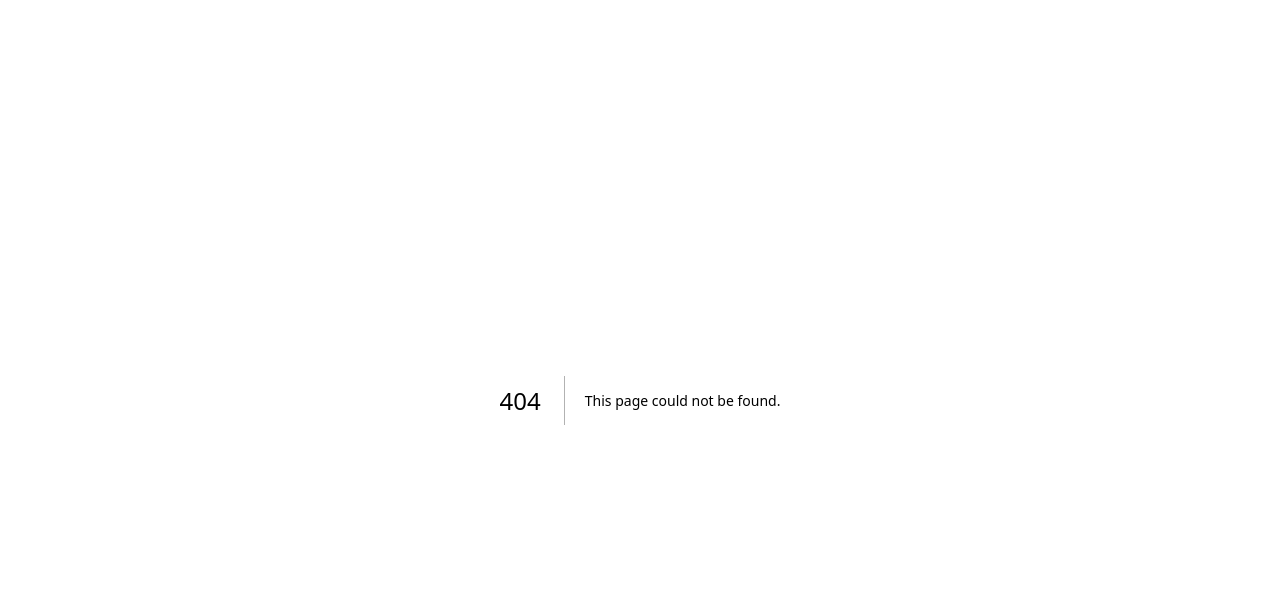
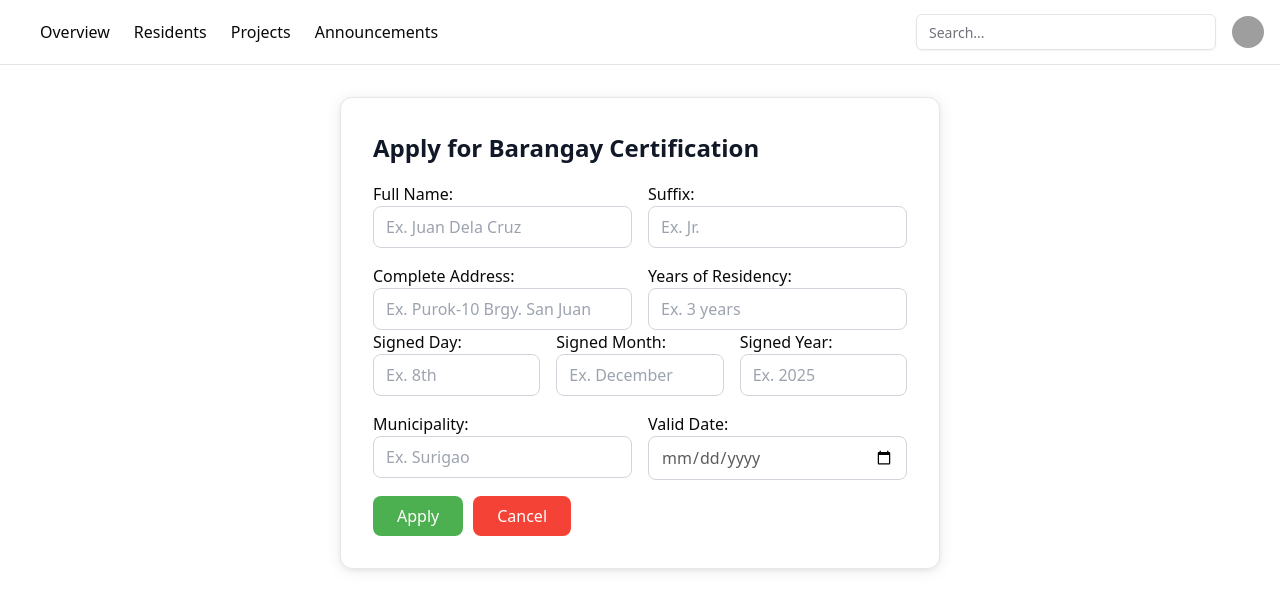
Before and after one commit to comekhazee1995/ph-barangay-web, a Next.js app: page /residents/brgy-cert in a window 1280 px wide. Before the commit this address had no page. Shown: the top 610 px of the page. Built offline with nearby package versions, Linux system fonts and the light colour scheme; grey boxes are pictures that could not be loaded.

Commit message:
certificate update"

```diff
--- /dev/null
+++ b/src/app/(dashboard)/residents/brgy-cert/brgy-cert.module.css
@@ -0,0 +1,109 @@
+.card {
+    background: #fff;
+    border-radius: 12px;
+    box-shadow: 0 2px 16px rgba(0,0,0,0.08), 0 1.5px 4px rgba(0,0,0,0.06);
+    padding: 2rem;
+    max-width: 600px;
+    margin: 2rem auto;
+    border: 1px solid #e5e7eb;
+}
+.cardTitle{
+    font-size: 1.5rem;
+    font-weight: 600;
+    color: #111827;
+    margin-bottom: 1rem;
+}
+.inputField {
+    width: 100%;
+    padding: 8px 12px;
+    border: 1px solid #d1d5db;
+    border-radius: 8px;
+    font-size: 1rem;
+    font-weight: 400;
+    transition: border-color 0.2s;
+}
+.inputFieldEmail {
+    width: 150%;
+    padding: 8px 12px;
+    border: 1px solid #d1d5db;
+    border-radius: 8px;
+    font-size: 1rem;
+    font-weight: 400;
+    transition: border-color 0.2s;
+}
+
+.formGroupRow1,
+.formGroupRow2,
+.formGroupRow3 {
+    margin-bottom: 1rem;
+}
+
+.formGrid1 {
+    display: grid;
+    grid-template-columns: 1fr 1fr;
+    gap: 1rem;
+}
+
+.formGrid2 {
+    display: grid;
+    grid-template-columns: 1fr 1fr;
+    gap: 1rem;
+}
+
+.formGrid3 {
+    display: grid;
+    grid-template-columns: 1fr 1fr 1fr;
+    gap: 1rem;
+}
+
+.formGrid4{
+    display: grid;
+    grid-template-columns: 1fr 1fr;
+    gap: 1rem;
+}
+
+.submit {
+    background-color: #4CAF50;
+    color: white;
+    padding: 8px 24px;
+    border: none;
+    border-radius: 8px;
+    cursor: pointer;
+    font-size: 1rem;
+    font-weight: 500;
+    transition: background 0.2s;
+    margin-top: 1rem;
+}
+.submit:hover {
+    background-color: #2c7230;
+}
+
+.cancel{
+    background-color: #f44336;
+    color: white;
+    padding: 8px 24px;
+    border: none;
+    border-radius: 8px;
+    cursor: pointer;
+    font-size: 1rem;
+    font-weight: 500;
+    transition: background 0.2s;
+    margin-top: 1rem;
+    margin-left: 10px;
+}
+.cancel:hover {
+    background-color: #c62828;
+}
+
+/* Responsive adjustments */
+@media (max-width: 900px) {
+    .card {
+        max-width: 95%;
+        padding: 1rem;
+    }
+    .formGrid1,
+    .formGrid2,
+    .formGrid3 {
+        grid-template-columns: 1fr;
+    }
+}
--- /dev/null
+++ b/src/app/(dashboard)/residents/brgy-cert/page.tsx
@@ -0,0 +1,137 @@
+'use client'
+import React, { useState, useEffect } from 'react';
+import { useRouter } from 'next/navigation';
+import styles from './brgy-cert.module.css'
+
+type ResidentFormProps = {
+    initialData?: any;
+    editingIndex?: number | null;
+    onClose: () => void;
+};
+
+const emptyForm = {
+    fullname: '',
+    suffix: '',
+    address: '',
+    residency: '',
+    dateDay: '',
+    dateMonth: '',
+    dateYear: '',
+    municipality: '',
+    dateValid: ''
+};
+
+const BarangayCertificationPage: React.FC<ResidentFormProps> = ({ initialData, editingIndex, onClose }) => {
+    const router = useRouter();
+    const [formData, setFormData] = useState(emptyForm);
+
+    useEffect(() => {
+        if (initialData) {
+            setFormData(initialData);
+        } else {
+            setFormData(emptyForm);
+        }
+    }, [initialData]);
+
+    const handleChange = (e: React.ChangeEvent<HTMLInputElement | HTMLSelectElement>) => {
+        const { name, value } = e.target;
+        setFormData(prev => ({
+            ...prev,
+            [name]: value
+        }));
+    };
+
+    const handleSubmit = (e: React.FormEvent) => {
+        e.preventDefault();
+        let residents = JSON.parse(localStorage.getItem('residents') || '[]');
+
+        if (editingIndex !== null && editingIndex !== undefined) {
+            // Edit mode: update the resident at the given index
+            residents[editingIndex] = formData;
+        } else {
+            // Add mode: add new resident
+            residents.push(formData);
+        }
+
+        localStorage.setItem('residents', JSON.stringify(residents));
+        setFormData(emptyForm); // Reset the form after submit
+        router.push('/residents'); // Redirect to the residents page
+    };
+
+    const handleCancel = () => {
+        router.push('/residents'); // Adjust the path if needed
+    };
+
+    return (
+        <>
+        <div className={styles.card}>
+            <h1 className={styles.cardTitle}>Apply for Barangay Certification</h1>
+            <form method='post' onSubmit={handleSubmit}>
+                <div className={styles.formGroupRow1}>
+                    <div className={styles.formGrid1}>
+                        <div>
+                            <label htmlFor="fullname">Full Name: </label>
+                            <br />
+                            <input className={styles.inputField} type="text" id="fullname" name="fullname" placeholder='Ex. Juan Dela Cruz' required value={formData.fullname} onChange={handleChange} />
+                        </div>
+                        <div>
+                            <label htmlFor="suffix">Suffix: </label>
+                            <br />
+                            <input className={styles.inputField} type="text" id="suffix" name="suffix" placeholder='Ex. Jr.' value={formData.suffix} onChange={handleChange} />
+                        </div>
+                    </div>
+                </div>
+                <div className={styles.formGroupRow2}>
+                    <div className={styles.formGrid2}>
+                        <div>
+                            <label htmlFor='address'>Complete Address: </label>
+                            <br />
+                            <input className={styles.inputField} type="text" id="address" name="address" placeholder='Ex. Purok-10 Brgy. San Juan' required value={formData.address} onChange={handleChange} />
+                        </div>
+                         <div>
+                            <label htmlFor="residency">Years of Residency: </label>
+                            <br />
+                            <input className={styles.inputField} type="number" id="residency" name="residency" placeholder='Ex. 3 years' required value={formData.residency} onChange={handleChange}/>
+                        </div>
+                </div>
+                <div className={styles.formGroupRow3}>
+                     <div className={styles.formGrid3}>
+                        <div>
+                            <label htmlFor="dateDay">Signed Day: </label>
+                            <br />
+                            <input className={styles.inputField} type="text" id="dateDay" name="dateDay" placeholder='Ex. 8th' required value={formData.dateDay} onChange={handleChange}/>
+                        </div>
+                        <div>
+                            <label htmlFor="dateMonth">Signed Month: </label>
+                            <br />
+                            <input className={styles.inputField} type="text" id="dateMonth" name="dateMonth" placeholder='Ex. December' required value={formData.dateMonth} onChange={handleChange}/>
+                        </div>
+                        <div>
+                            <label htmlFor="dateYear">Signed Year: </label>
+                            <br />
+                            <input className={styles.inputField} type="number" id="dateYear" name="dateYear" placeholder='Ex. 2025' required value={formData.dateYear} onChange={handleChange}/>
+                        </div>
+                    </div>
+                </div>
+                </div>
+                <div className={styles.formGrid4}>
+                        <div>
+                            <label htmlFor="municipality">Municipality: </label>
+                            <br />
+                            <input className={styles.inputField} type="text" id="municipality" name="municipality" placeholder='Ex. Surigao' required value={formData.municipality} onChange={handleChange}/>
+                        </div>
+                        <div>
+                            <label htmlFor="dateValid">Valid Date: </label>
+                            <br />
+                            <input className={styles.inputField} type="date" id="dateValid" name="dateValid" required value={formData.dateValid} onChange={handleChange}/>
+                        </div>
+                </div>
+                <button type="submit" className={styles.submit}> Apply</button>
+                <button type="button" onClick={handleCancel} className={styles.cancel}>Cancel</button>
+            </form>
+        </div>
+        </>
+    );
+}
+
+export default BarangayCertificationPage;
--- a/src/app/(dashboard)/residents/residentform/page.tsx
+++ b/src/app/(dashboard)/residents/residentform/page.tsx
@@ -61,7 +61,11 @@ const ResidentForm: React.FC<ResidentFormProps> = ({ initialData, editingIndex,
         }
 
         localStorage.setItem('residents', JSON.stringify(residents));
-        onClose();
+        router.push('/residents'); // Redirect to the residents page
+    };
+
+    const handleCancel = () => {
+        router.push('/residents');
     };
 
     return (
@@ -177,7 +181,7 @@ const ResidentForm: React.FC<ResidentFormProps> = ({ initialData, editingIndex,
                     </div>
                 </div>
                 <button type="submit" className={styles.submit}>{editingIndex !== null && editingIndex !== undefined ? "Update" : "Add"} Resident</button>
-                <button type="button" onClick={onClose} className={styles.cancel}>Cancel</button>
+                <button type="button" onClick={handleCancel} className={styles.cancel}>Cancel</button>
             </form>
         </div>
         </>
--- a/src/components/Logo.tsx
+++ b/src/components/Logo.tsx
@@ -1,7 +1,7 @@
 const Logo = () => {
   return (
     <header className="md:border-b md:border-b-gray-800 pb-0 md:pb-4 font-semibold">
-      <h1>Ph Barangay</h1>
+      <h1>Barangay Services</h1>
     </header>
   );
 };
--- a/src/components/Sidebar.tsx
+++ b/src/components/Sidebar.tsx
@@ -31,7 +31,11 @@ const Sidebar = () => {
           <Icon name={CiGrid42} />
           <p>Resident Form</p>
         </SidebarLink>
-        <SidebarLink href="#">
+        <SidebarLink href="residents/brgy-cert">
+          <Icon name={CiGrid42} />
+          <p>Barangay Certificate Form</p>
+        </SidebarLink>
+        {/* <SidebarLink href="#">
           <Icon name={CiGrid42} />
           <p>Another Page</p>
         </SidebarLink>
@@ -46,11 +50,7 @@ const Sidebar = () => {
         <SidebarLink href="#">
           <Icon name={CiGrid42} />
           <p>Another Page</p>
-        </SidebarLink>
-        <SidebarLink href="#">
-          <Icon name={CiGrid42} />
-          <p>Another Page</p>
-        </SidebarLink>
+        </SidebarLink> */}
       </ul>
     </section>
   );
```
